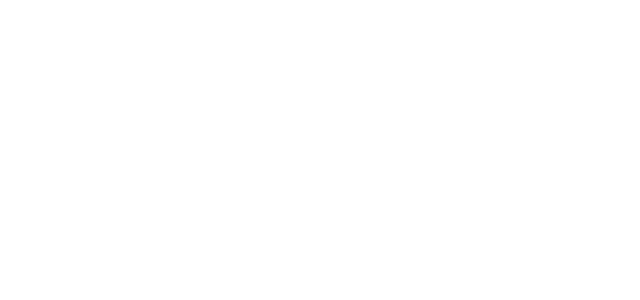
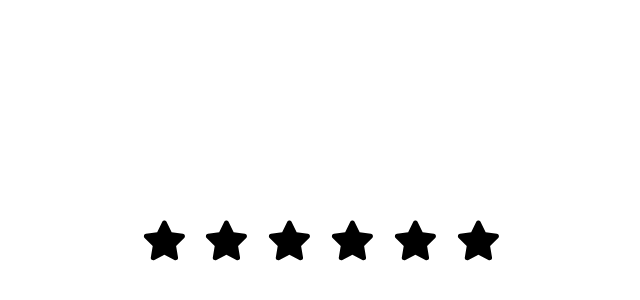
Before and after one commit to RMHamzaArif89/ReactJs-Mini-Projects, a React (Vite) app in the folder ReactMini_Pro26_to_30/: page / in a window 1280 px wide. Shown: the part 130-430 px from the top of the page, without its empty margins (319-959 px from the left). Built offline with nearby package versions, Linux system fonts and the light colour scheme.

Commit message:
Created the Rating Start component & i react-icons

```diff
--- a/ReactMini_Pro26_to_30/package.json
+++ b/ReactMini_Pro26_to_30/package.json
@@ -11,7 +11,9 @@
   },
   "dependencies": {
     "react": "^18.2.0",
-    "react-dom": "^18.2.0"
+    "react-dom": "^18.2.0",
+    "react-icons": "^5.0.1",
+    "react-router-dom": "^6.22.3"
   },
   "devDependencies": {
     "@types/react": "^18.2.56",
--- a/ReactMini_Pro26_to_30/src/App.jsx
+++ b/ReactMini_Pro26_to_30/src/App.jsx
@@ -1,9 +1,12 @@
+import React from 'react'
 import { useState } from 'react'
+import StarRating from './components/starRating/StarRating'
 
 function App() {
 
   return (
     <>
+    <StarRating/>
     </>
   )
 }
--- /dev/null
+++ b/ReactMini_Pro26_to_30/src/components/starRating/StarRating.jsx
@@ -0,0 +1,42 @@
+import React, { useState } from 'react'
+import { FaStar } from "react-icons/fa6";
+import './rating.css'
+
+function StarRating() {
+  let [val,setVal]=useState([1,2,3,4,5,6])
+  let [rating,setRating]=useState(0)
+  let [hov,setHov]=useState(0)
+
+  const clickFunc=(v)=>{
+    setRating(v)
+  }
+  const mouseEnterFunc=(v)=>{
+
+    setHov(v)
+  }
+  const mouseLeaveFunc=(p)=>{
+   setHov(hov)
+  }
+
+
+  return (
+    <div className='rating'>
+      <div className="star-con">
+    {
+        val.map((_,i)=>{
+          i+=1;
+        return  <FaStar key={i} onClick={()=>{clickFunc(i)}}
+
+        onMouseEnter={()=>{mouseEnterFunc(i)}}
+
+        onMouseLeave={()=>{mouseLeaveFunc(i)}}
+        className={i<=(rating||hov)?'active':'nac'}/>
+
+            })
+    }
+      </div>
+    </div>
+  )
+}
+
+export default StarRating
--- /dev/null
+++ b/ReactMini_Pro26_to_30/src/components/starRating/rating.css
@@ -0,0 +1,22 @@
+.rating{
+    width: 100%;
+    height: calc(100vh - 60px);
+    display: flex;
+    align-items: center;
+    justify-content: center;
+}
+
+.star-con{
+    width: 50%;
+    height: 30%;
+    display:flex;
+    align-items: center;
+    justify-content: center;
+    gap: 18px;
+    font-size: 2.8rem;
+    cursor: pointer;
+
+}
+.active{
+    color: gold;
+}
```
Also changed, not shown: 1 other file (tests, documents, lock files or other folders).
